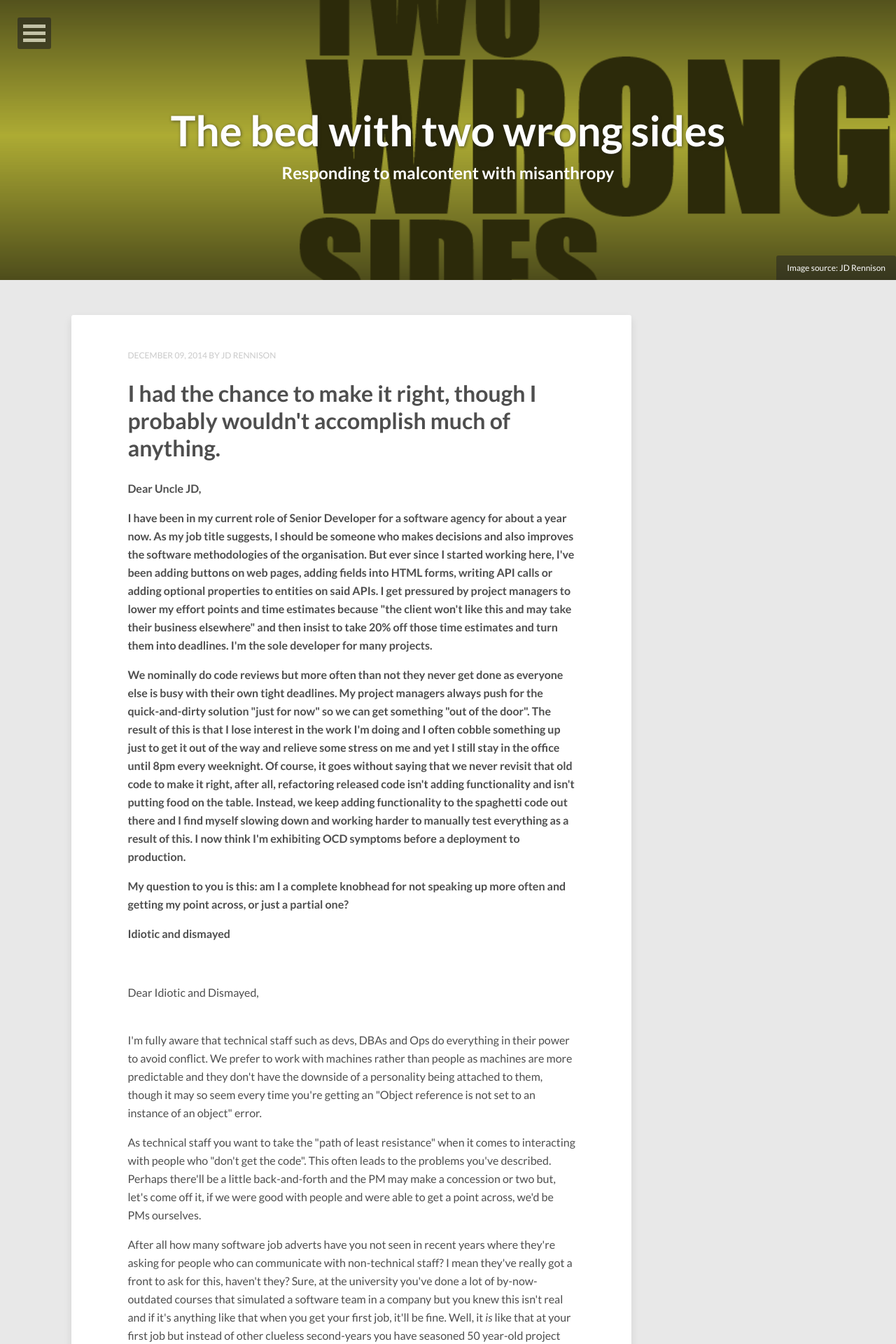
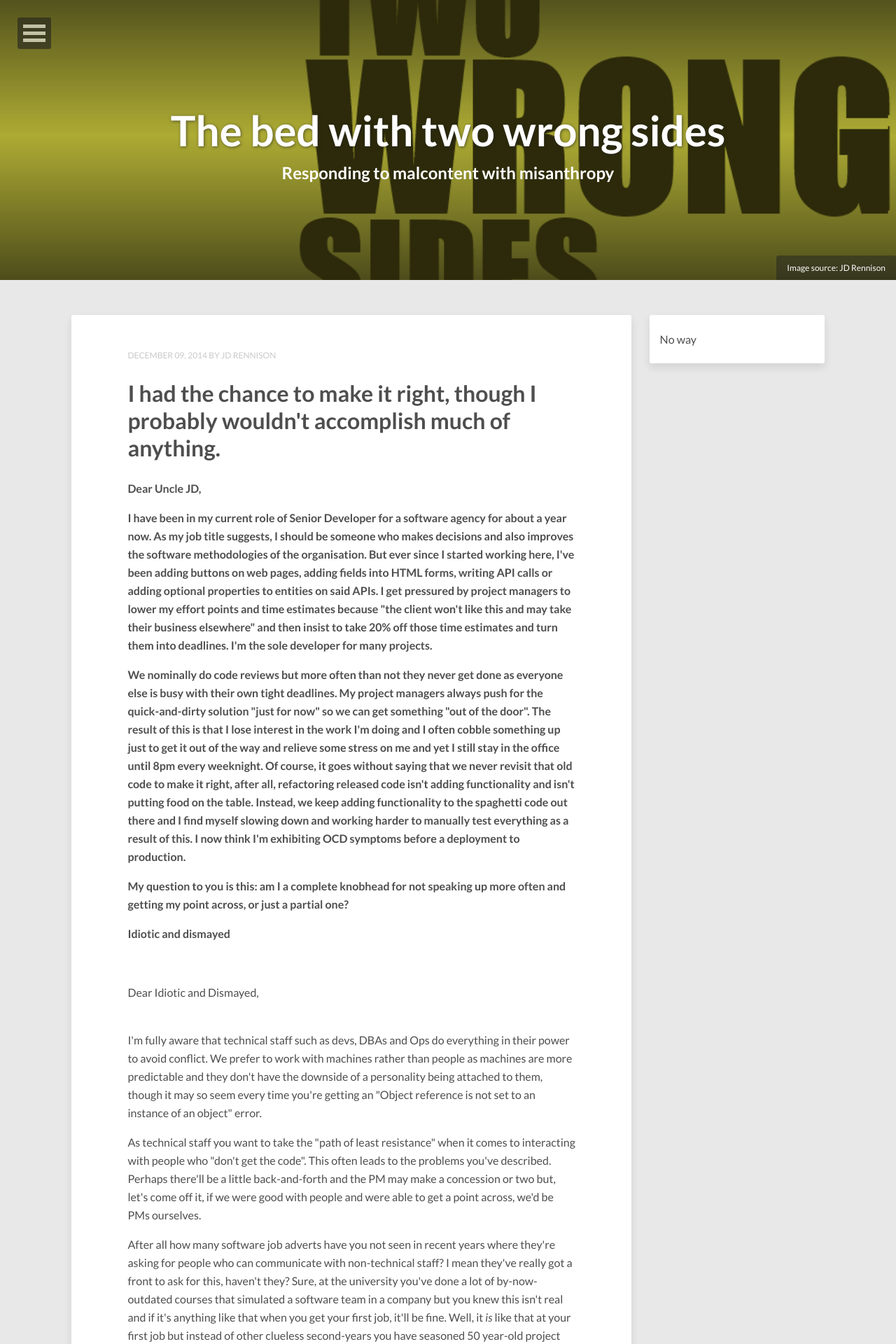
Before and after one commit to jdrennison/thegrumpygrumbler, a Jekyll site: the page built from index.html, in a window 1280 px wide. Shown: the top 1920 px of the page at 70% size. Built offline with Jekyll 4.4.1, drawn with Linux system fonts in a browser that asks for light colours; nearby versions of some CDN libraries; the list of posts is cut into pages by our own code.

Commit message:
sidebar is there but when you resize the browser window it wraps below

```diff
--- a/_layouts/post-index.html
+++ b/_layouts/post-index.html
@@ -27,9 +27,13 @@
   </div><!-- /.header-title -->
 </div><!-- /.entry-header -->
 
-<div id="main" role="main">
-  {{ content }}
-</div><!-- /#main -->
+
+	<div id="main" role="main">
+	  {{ content }}
+	</div><!-- /#main -->
+	<div id="sidebar">
+		No way
+	</div>
 
 <div class="footer-wrapper">
   <footer role="contentinfo">
--- a/_sass/_page.scss
+++ b/_sass/_page.scss
@@ -360,6 +360,7 @@
 			margin-right: auto;
 			margin-left: 8%;
 		}
+		float:left;
 	}
 	article {
 		background-color: $white;
@@ -374,6 +375,17 @@
 			margin-bottom: 30px;
 			padding: 50px 80px;
 		}
+	}
+	#sidebar {
+		background-color: $white;
+		@include rounded(3px);
+		box-shadow: 0 0 0 0, 0 6px 12px rgba($base-color,0.1);
+		float: right;
+		width: 250px;
+		margin-top: 50px;
+		margin-right: 8%;
+		margin-left: auto;
+		padding: 25px 15px;
 	}
 }
 .entry-image-index {
@@ -408,6 +420,7 @@
 	a {
 		color: lighten($text-color,20);
 	}
+	clear:both;
 }
 
 // Social Share
```
